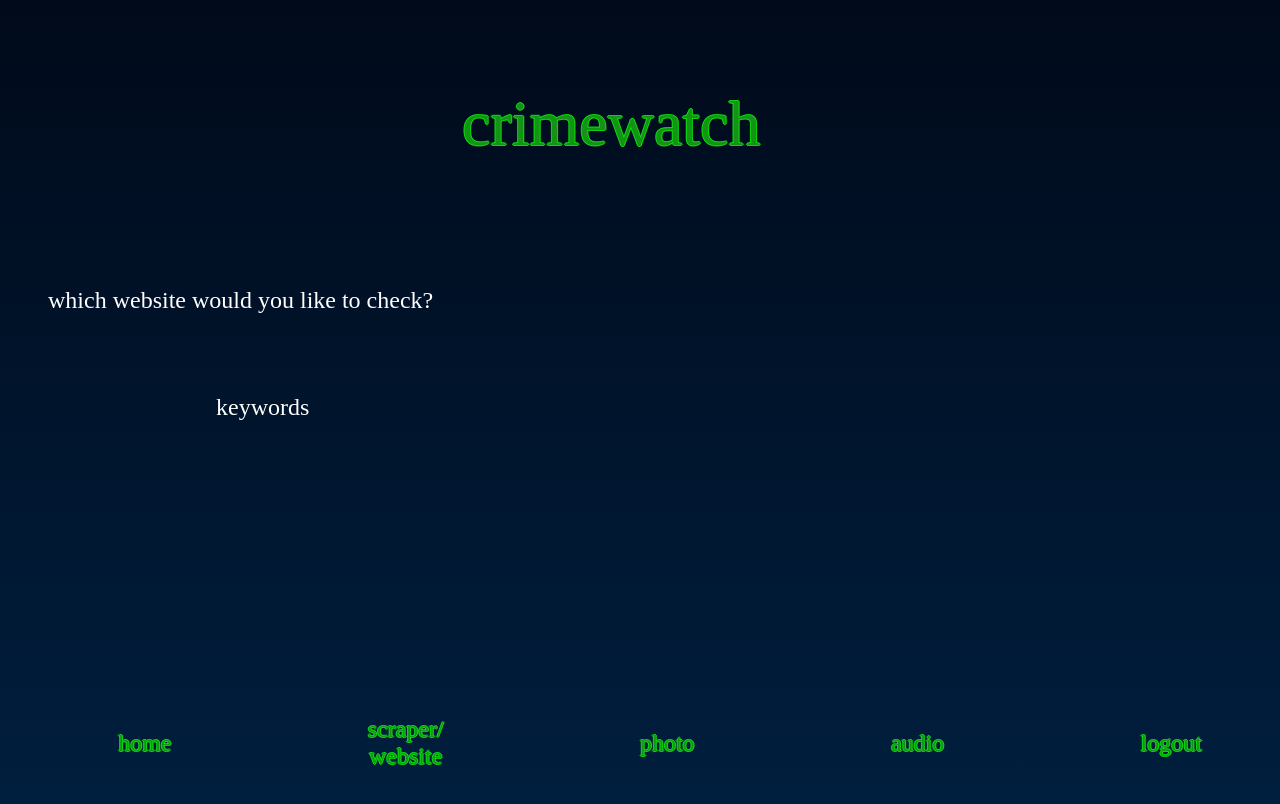
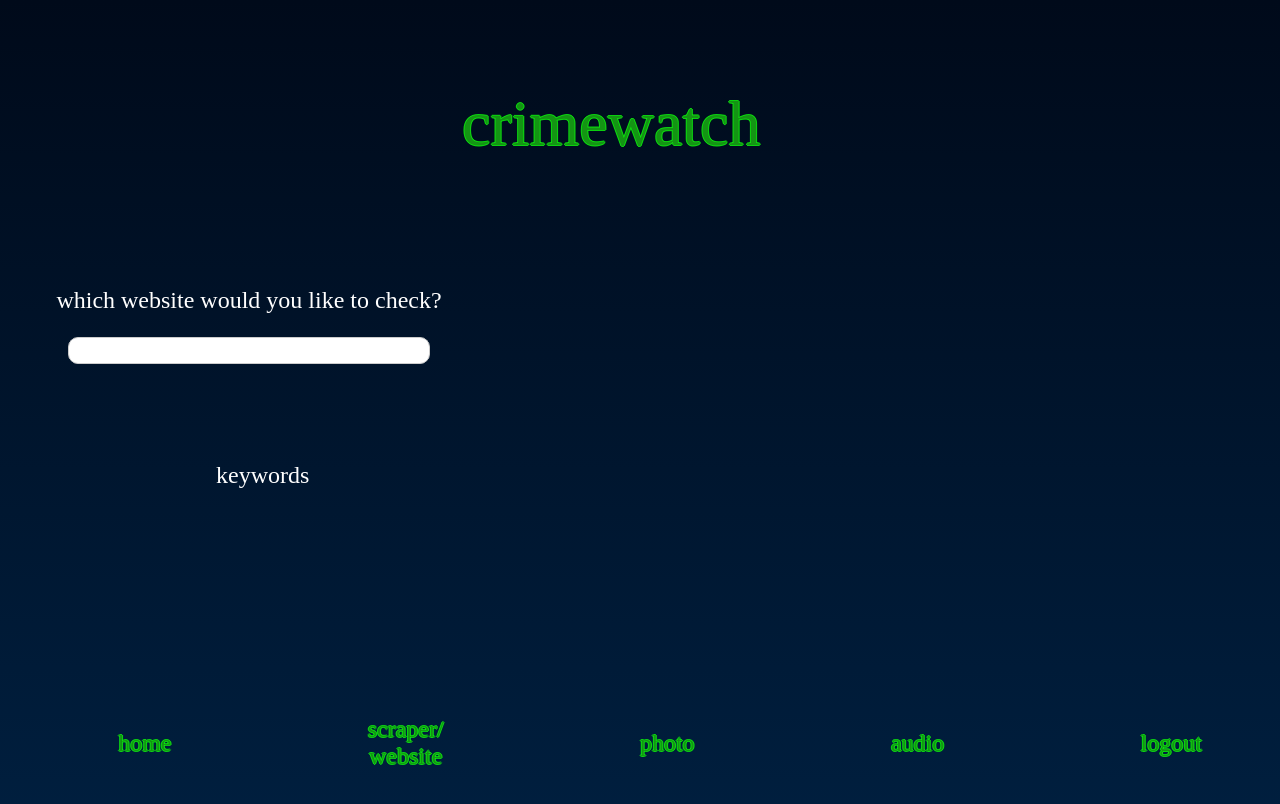
Before and after one commit to gengyudong/HacX-Hackathon, a React (Create React App) app in the folder frontend/: page /scraper in a window 1280 px wide. Shown: the top 804 px of the page. Built offline with nearby package versions, Linux system fonts and the light colour scheme; a web font is replaced by a local one.

Commit message:
Modify codes and UI

```diff
--- /dev/null
+++ b/frontend/src/components/InputText.jsx
@@ -0,0 +1,25 @@
+import React, { useState } from 'react';
+
+function TextInput() {
+  const [value, setValue] = useState('');
+
+  const handleChange = (event) => {
+    setValue(event.target.value);
+  };
+
+  return (
+    <div style={{ padding: '20px',}}>
+      <label>
+        <input
+          type="text"
+          value={value}
+          onChange={handleChange}
+          style={{ padding: '5px', width: '350px', borderRadius: '10px', border: '1px solid #ccc' }}
+        />
+      </label>
+      <p style={{ marginTop: '10px', fontSize: '16px' }}>{value}</p>
+    </div>
+  );
+}
+
+export default TextInput;
--- a/frontend/src/components/Scraper.jsx
+++ b/frontend/src/components/Scraper.jsx
@@ -1,3 +1,4 @@
+import TextInput from './InputText';
 import Navbar from './Navbar';
 import styles from './Scraper.module.css';
 import React from 'react';
@@ -7,8 +8,13 @@ const Scraper = () => {
     		<div className={styles.scraper}>
                 <Navbar />
                 <div className={styles.crimewatch}>crimewatch</div>
-      			<div className={styles.whichWebsiteWould}>which website would you like to check?</div>
-                <div className={styles.keywords}>keywords</div>
+      			<div className={styles.whichWebsiteWould}>
+                    which website would you like to check?
+                    <TextInput />
+                </div>
+                <div className={styles.keywords}>
+                    keywords
+                </div>
             </div>
         );
 };
--- a/frontend/src/components/Scraper.module.css
+++ b/frontend/src/components/Scraper.module.css
@@ -17,7 +17,7 @@
 }
 .keywords {
     position: absolute;
-    top: calc(50% - 118px);
+    top: calc(50% - 50px);
     left: calc(50% - 424px);
     font-size: 24px;
     color: #fff;
```
